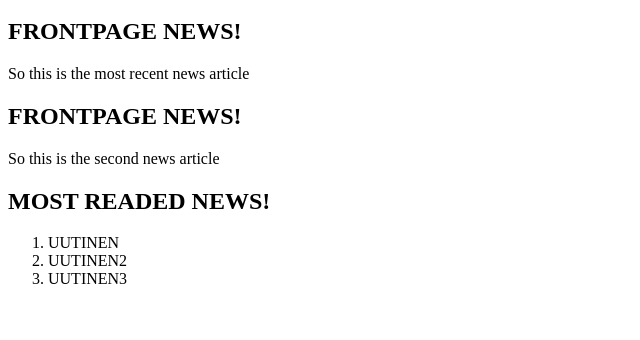
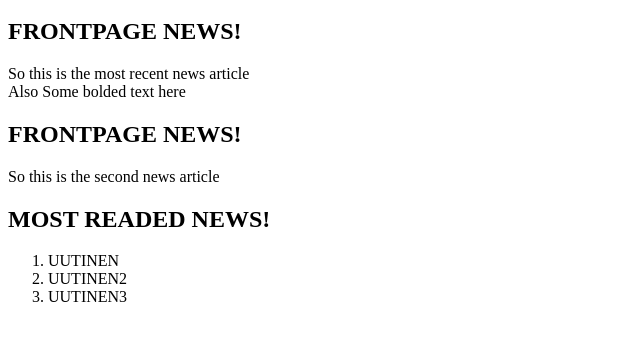
Before and after one commit to Domezi20/tomi_suutariwww, a plain HTML site: page exercise1.html in a window 1280 px wide. Shown: the part 132-472 px from the top of the page, without its empty margins (0-640 px from the left). Drawn offline with Linux system fonts and the light colour scheme.

Commit message:
Update exercise1.html

```diff
--- a/exercise1.html
+++ b/exercise1.html
@@ -21,7 +21,8 @@
 </nav>
 <section>
     <h1>FRONTPAGE NEWS!</h1>
-    <p>So this is the most recent news article</p>
+    <p>So this is the most recent news article<br>
+    <bold>Also Some bolded text here</bold></p>
 </section>
 <section>
     <h1>FRONTPAGE NEWS!</h1>
```
